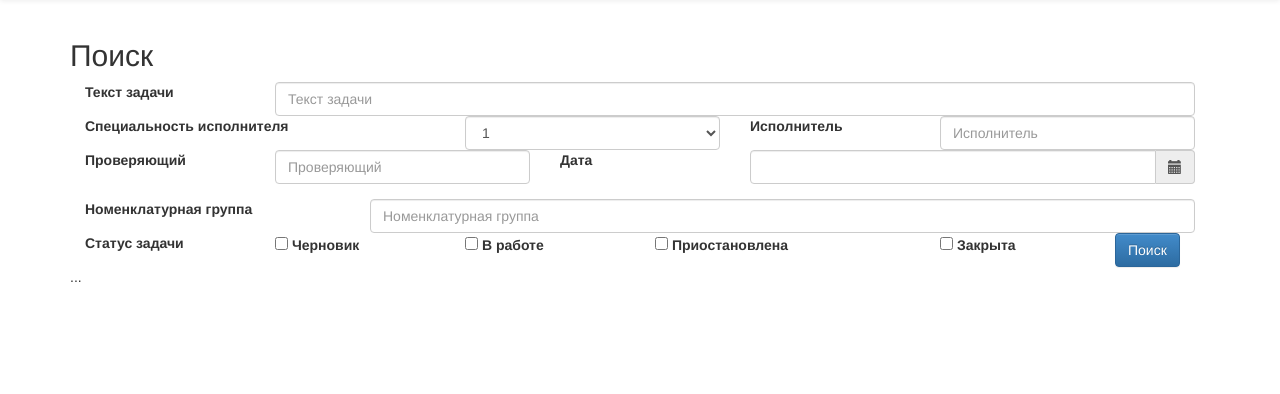
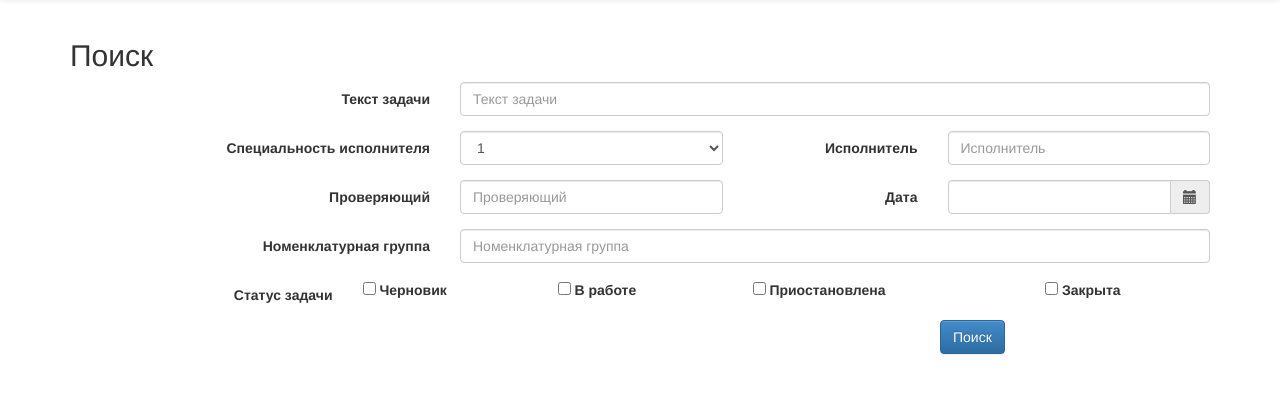
Before and after one commit to pashcore/prototyping, a CodeIgniter app: the page made by application/views/task_search1.php in a window 1280 px wide. Shown: the part 51-445 px from the top of the page. Run offline with CodeIgniter, Linux system fonts and the light colour scheme; lists and menus that the app fills with data are empty; some libraries are stand-ins or nearby versions.

Commit message:
add button, JSON,table

```diff
--- a/application/views/task_search1.php
+++ b/application/views/task_search1.php
@@ -32,6 +32,41 @@ defined('BASEPATH') OR exit('No direct script access allowed');
 <script src="js/bootstrap/bootstrap-select.js"></script>
 <script src="js/moment-with-locales.js"></script>
 <script src="js/bootstrap/bootstrap-datetimepicker.min.js"></script>
+<script type="text/javascript">
+	$( document ).ready(function () {
+		$('#datetimepicker2').datetimepicker({
+	    	locale: 'ru',
+	    	viewMode: 'years',
+	    	format: 'DD/MM/YYYY'
+		});
+	});
+	var data;
+	 $(document).ready(function(){
+	  $("#button_1").click(function(e){
+	      e.preventDefault();
+	        $.ajax({
+	        	url: 'index.php/api/data/load/search:testresult',
+	        	dataType: 'json',
+	  			success: function(answ){
+	  				$('#ttest0').empty();
+	  				$('#ttest1').empty();
+	  				$('#ttest2').empty();
+	  				$('#ttest3').empty();
+
+	  				$.each(answ, function (index, value) {
+	  				  $('#ttest0').append(value.id + '<br>');
+					  $('#ttest1').append(value.name + '<br>');
+					  $('#ttest2').append(value.size + '<br>');
+					  $('#ttest3').append(value.age + '<br>');
+					});
+	           	}
+
+	       });
+	  });
+	});
+
+
+	 </script>
 
 </head>
 <body role="document">
@@ -57,17 +92,17 @@ defined('BASEPATH') OR exit('No direct script access allowed');
 </div>
 <div class="container theme-showcase" role="main">
 	<h2>Поиск</h2>
-
+	<form class="form-horizontal">
 	<div class="form-group">
-	    <label for="inputTxt1" class="col-sm-2 control-label">Текст задачи</label>
-	    <div class="col-sm-10">
+	    <label for="inputTxt1" class="col-xs-4 control-label">Текст задачи</label>
+	    <div class="col-xs-8">
 	      <input type="text" class="form-control" id="inputTxt1" placeholder="Текст задачи">
 	    </div>
 	</div>
 
 	<div class="form-group">
-	  <label class="col-sm-4 control-label">Специальность исполнителя</label>
-	  <div class="col-sm-3">
+	  <label class="col-xs-4 control-label">Специальность исполнителя</label>
+	  <div class="col-xs-3">
 	  <select class="form-control">
 		  <option>1</option>
 		  <option>2</option>
@@ -76,24 +111,20 @@ defined('BASEPATH') OR exit('No direct script access allowed');
 		  <option>5</option>
 		</select>
 		</div>
+	   <label for="inputTxt2" class="col-xs-2 control-label">Исполнитель</label>
+	   <div class="col-xs-3">
+	     <input type="text" class="form-control" id="inputTxt2" placeholder="Исполнитель">
+	   </div>
 	</div>
 	<div class="form-group">
-	    <label for="inputTxt2" class="col-sm-2 control-label">Исполнитель</label>
-	    <div class="col-sm-3">
-	      <input type="text" class="form-control" id="inputTxt2" placeholder="Исполнитель">
-	    </div>
-	</div>
-	<div class="form-group">
-	    <label for="inputTxt3" class="col-sm-2 control-label">Проверяющий</label>
-	    <div class="col-sm-3">
+	    <label for="inputTxt3" class="col-xs-4 control-label">Проверяющий</label>
+	    <div class="col-xs-3">
 	      <input type="text" class="form-control" id="inputTxt3" placeholder="Проверяющий">
 	    </div>
-	</div>
-	<div class="form-group">
-		<label class="col-sm-2 control-label">Дата</label>
+		<label class="col-xs-2 control-label">Дата</label>
 
-	        <div class='col-sm-5'>
-	            <div class="form-group">
+	        <div class='col-xs-3'>
+	            <div>
 	                <div class='input-group date' id='datetimepicker2'>
 	                    <input type='text' class="form-control" />
 	                    <span class="input-group-addon">
@@ -102,57 +133,67 @@ defined('BASEPATH') OR exit('No direct script access allowed');
 	                </div>
 	            </div>
 	        </div>
-	        <script type="text/javascript">
-	            $(function () {
-	                $('#datetimepicker2').datetimepicker({
-	                    locale: 'ru',
-	                    format: 'DD/MM/YYYY'
-
-	                });
-	            });
-	        </script>
 
 	</div>
+
 	<div class="form-group">
-	    <label for="inputTxt4" class="col-sm-3 control-label">Номенклатурная группа</label>
-	    <div class="col-sm-9">
+	    <label for="inputTxt4" class="col-xs-4 control-label">Номенклатурная группа</label>
+	    <div class="col-xs-8">
 	      <input type="text" class="form-control" id="inputTxt4" placeholder="Номенклатурная группа">
 	    </div>
 	</div>
 
 	<div class="form-group">
-	    <label class="col-sm-2 control-label">Статус задачи</label>
-	    <div class="col-sm-2">
+	    <label class="col-xs-3  control-label">Статус задачи</label>
+	    <div class="col-xs-2">
 	      <label>
 		    <input type="checkbox" value="Черновик">
 		    Черновик
 		  </label>
 	    </div>
-	    <div class="col-sm-2">
+	    <div class="col-xs-2">
 	      <label>
 		    <input type="checkbox" value="В работе">
 		    В работе
 		  </label>
 	    </div>
-	    <div class="col-sm-3">
+	    <div class="col-xs-3">
 	      <label>
 		    <input type="checkbox" value="Приостановлена">
 		    Приостановлена
 		  </label>
 	    </div>
-	    <div class="col-sm-2">
+	    <div class="col-xs-2">
 	      <label>
 		    <input type="checkbox" value="Закрыта">
 		    Закрыта
 		  </label>
 	    </div>
 	  </div>
+	</form>
 
-	<button type="button" class="btn btn-primary">Поиск</button>
+	<div class="col-xs-3 col-xs-offset-9">
+		<button type="button" id="button_1" class="btn btn-primary">Поиск</button>
+	</div>
 
 	<div class="table-responsive">
 	  <table class="table">
-	    ...
+	    <thead>
+	    	<tr>
+	    		<th>id</th>
+	    		<th>Age</th>
+	    		<th>Name</th>
+	    		<th>Size</th>
+	    	</tr>
+	    </thead>
+	    <tbody>
+	    	<tr>
+	    		<th><div id="ttest0"  ></th>
+	    		<td><div id="ttest1"  ></td>
+	    		<td><div id="ttest2"  ></td>
+	    		<td><div id="ttest3"  ></div></td>
+	    	</tr>
+	    </tbody>
 	  </table>
 	</div>
 </div>
```
Also changed, not shown: application/views/task_search.php (+10 -10 lines), 1 other file.
